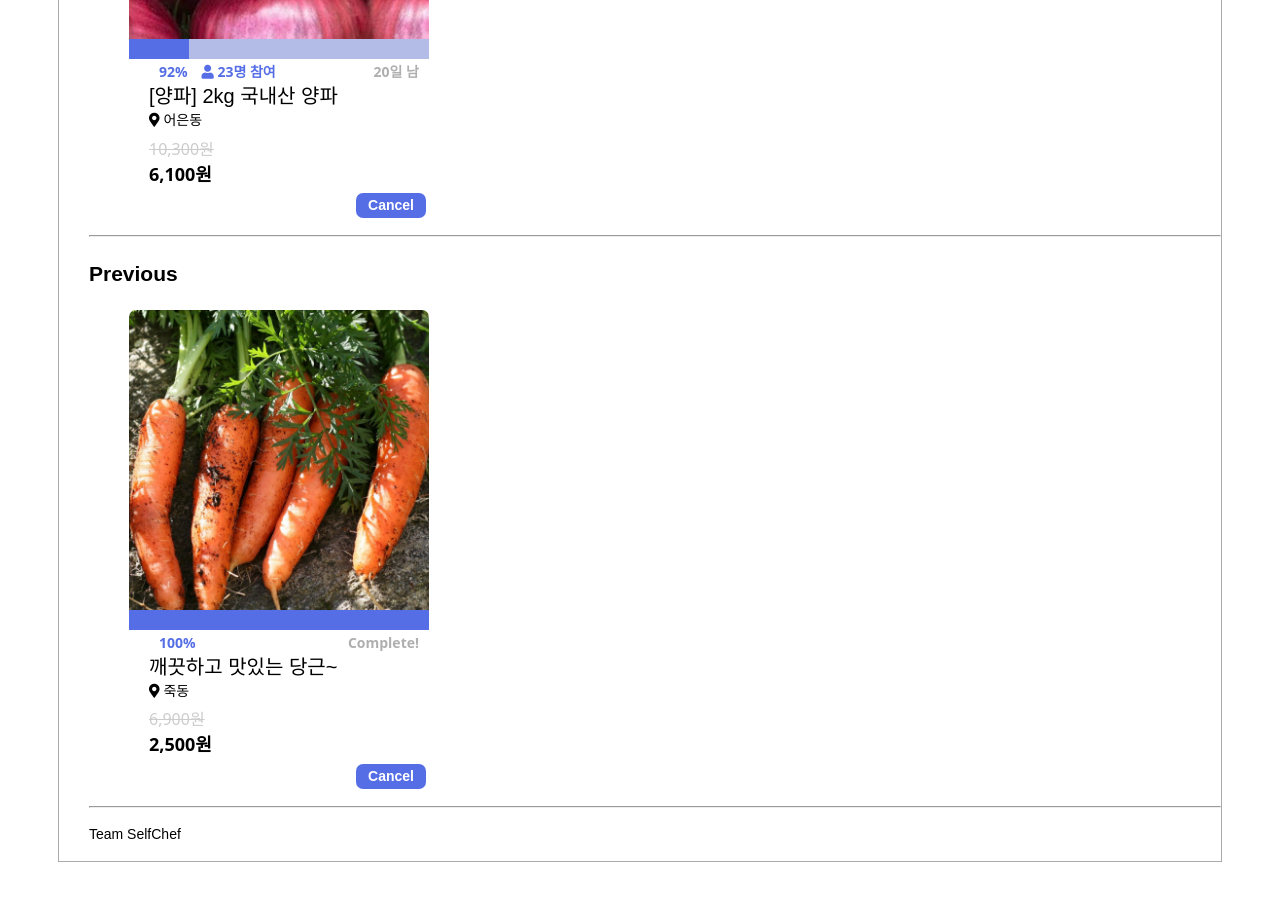
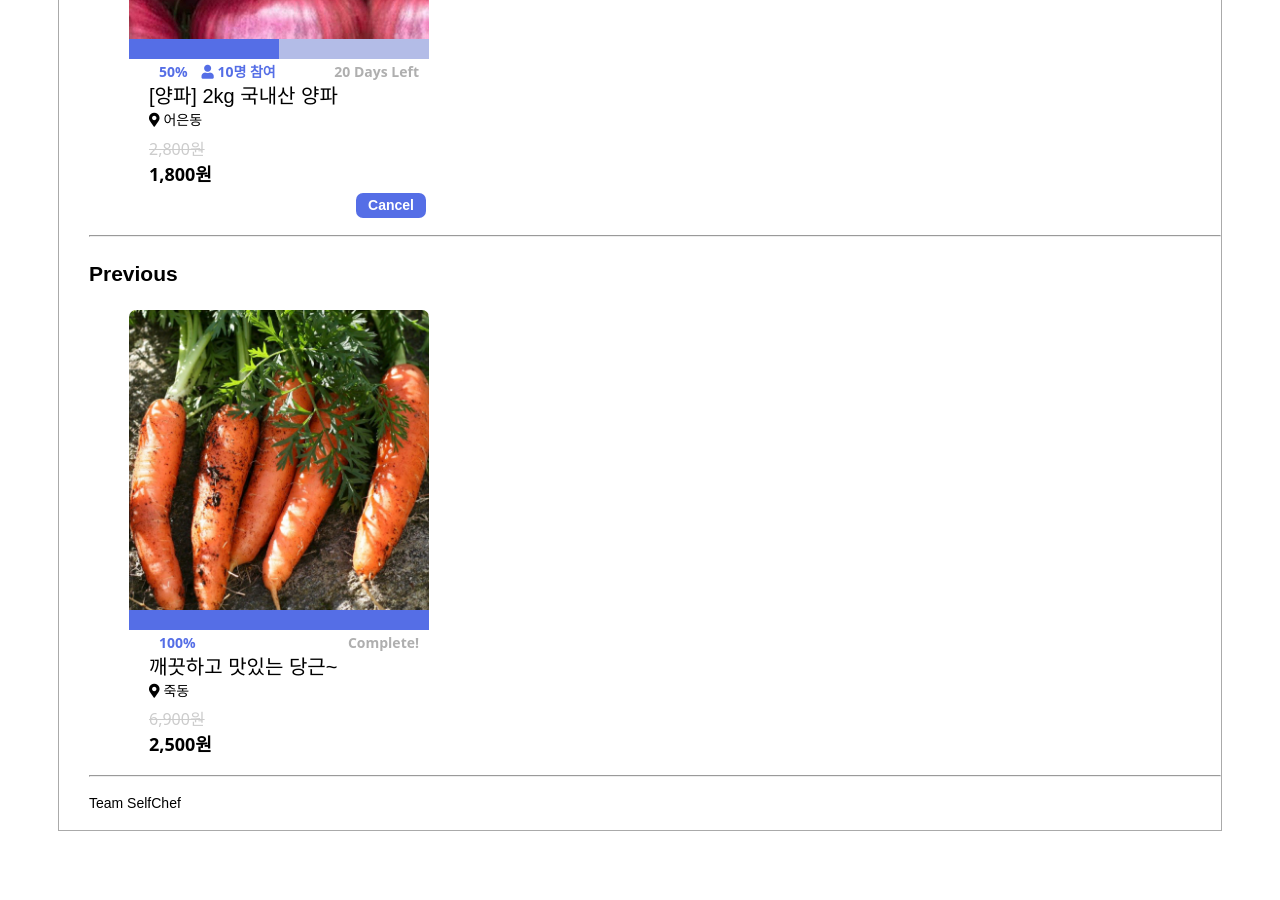
Before and after one commit to elite1111cyj/HCI_SelfChef, a plain HTML site: page OrderList/OrderList.html in a window 1280 px wide. Shown: the part 980-1880 px from the top of the page. Drawn offline with Linux system fonts and the light colour scheme.

Commit message:
modified mainpage

```diff
--- a/OrderList/OrderList.html
+++ b/OrderList/OrderList.html
@@ -102,7 +102,7 @@
                 <dl>
                   <div class="with-bg-size" style="background-image: url('src/img/beef-jerky.jpg');"></div>
                   <div class="progress-container">
-                    <div class="progressbar" style="width: 20%;"></div>
+                    <div class="progressbar" style="width: 92%;"></div>
                   </div>
                   <dd class="descriptions">
                     <div class="badges">
@@ -132,13 +132,13 @@
                 <dl>
                   <div class="with-bg-size" style="background-image: url('src/img/onion1.jpg');"></div>
                   <div class="progress-container">
-                    <div class="progressbar" style="width: 20%;"></div>
+                    <div class="progressbar" style="width: 50%;"></div>
                   </div>
                   <dd class="descriptions">
                     <div class="badges">
-                      <p class="progressPercent">92%</p>
-                      <p class="progressPercent"><i class="fas fa-user"></i> 23명 참여</p>
-                      <p class="progressNote">20일 남</p>
+                      <p class="progressPercent">50%</p>
+                      <p class="progressPercent"><i class="fas fa-user"></i> 10명 참여</p>
+                      <p class="progressNote">20 Days Left</p>
                     </div>
                     <div class="name">
                       [양파] 2kg 국내산 양파
@@ -149,8 +149,8 @@
                     </div>
                     <div class="price-area">
                       <div class="price-wrap">
-                        <span class="prev-cost">10,300원</span>
-                        <span class="cost">6,100원</span>
+                        <span class="prev-cost">2,800원</span>
+                        <span class="cost">1,800원</span>
                       </div>
                   </dd>
                 </dl>
@@ -193,7 +193,6 @@
                   </dd>
                 </dl>
               </a>
-              <div class="deleteBtn">Cancel</div>
             </li>
 
 
```
Also changed, not shown: 1 other file.
